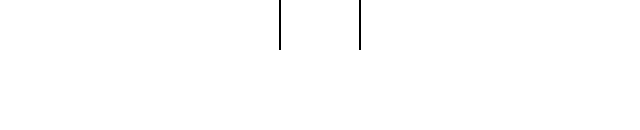
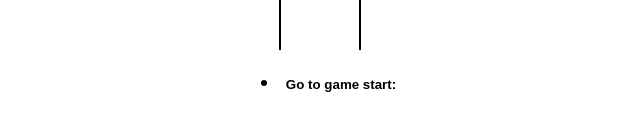
Before and after one commit to aamnasuhail/tictactoe, a React (Create React App) app: page / in a window 1280 px wide. Shown: the part 382-512 px from the top of the page, without its empty margins (319-959 px from the left). Built offline with nearby package versions, Linux system fonts and the light colour scheme.

Commit message:
Displayed Game History

```diff
--- a/src/App.js
+++ b/src/App.js
@@ -1,5 +1,7 @@
 import { useState } from "react";
 import Board from "./components/Board";
+import History from "./components/History";
+
 import "./styles/root.scss";
 import { calculateWinner } from "./components/helpers";
 
@@ -39,11 +41,16 @@
 
     setCurrentMove((prev) => prev + 1);
   };
+
+  const moveTo = (move) => {
+    setCurrentMove(move);
+  };
   return (
     <div className="app">
       <h1>TIC TAC TOE</h1>
       <h2>{message}</h2>
       <Board board={current.board} handleSquareClick={handleSquareClick} />
+      <History history={history} moveTo={moveTo} currentMove={currentMove} />
     </div>
   );
 }
--- /dev/null
+++ b/src/components/History.jsx
@@ -0,0 +1,25 @@
+import React from "react";
+
+const History = ({ history, moveTo, currentMove }) => {
+  return (
+    <ul>
+      {history.map((_, move) => {
+        return (
+          <li key={move}>
+            <button
+              type="button"
+              onClick={() => moveTo(move)}
+              style={{
+                fontWeight: move === currentMove ? "bold" : "normal",
+              }}
+            >
+              {move === 0 ? "Go to game start:" : `Go to move #${move}`}
+            </button>
+          </li>
+        );
+      })}
+    </ul>
+  );
+};
+
+export default History;
```
